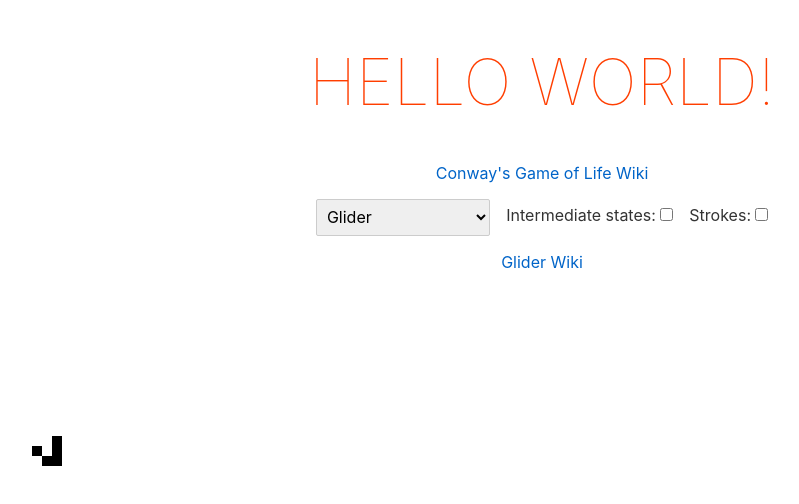
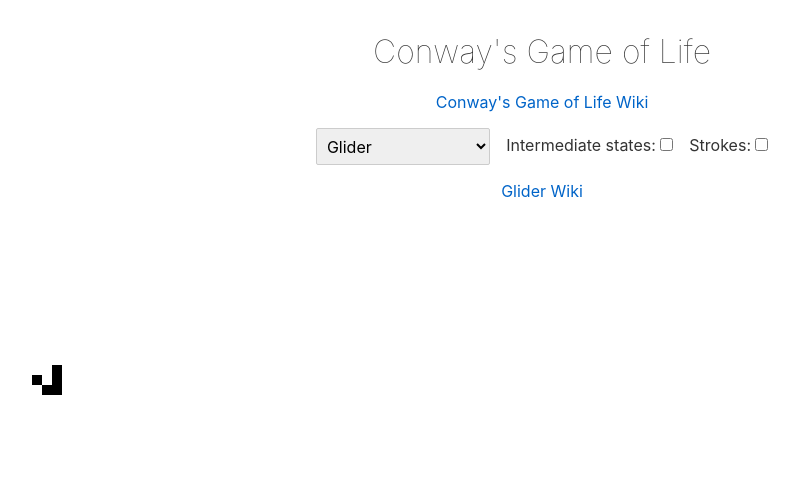
Before and after one commit to mebble/gameoflife, a Svelte app: page / in a window 1280 px wide. Shown: the top 504 px of the page, without its empty margins (98-897 px from the left). Built offline with nearby package versions, Linux system fonts and the light colour scheme.

Commit message:
make proper header

```diff
--- a/public/index.html
+++ b/public/index.html
@@ -4,7 +4,7 @@
 	<meta charset='utf-8'>
 	<meta name='viewport' content='width=device-width,initial-scale=1'>
 
-	<title>Svelte app</title>
+	<title>Conway's Game of Life</title>
 
 	<link rel='icon' type='image/png' href='/favicon.png'>
 	<link rel='stylesheet' href='/global.css'>
--- a/src/App.svelte
+++ b/src/App.svelte
@@ -4,8 +4,6 @@
     import Cell from './Cell';
     import Generation from './Generation';
     import seeds from './seed';
-
-	export let name: string;
 
     let withIntermediates = false;
     let withStrokes = false;
@@ -39,7 +37,8 @@
 </script>
 
 <main>
-	<h1>Hello {name}!</h1>
+    <header>
+        <h1>Conway's Game of Life</h1>
         <a href="https://www.conwaylife.com/wiki/Conway's_Game_of_Life">Conway's Game of Life Wiki</a>
         <div id="parameters">
             <select name="seed" bind:value={selectedSeed}>
@@ -53,6 +52,7 @@
         {#if selectedSeed}
             <a href={selectedSeed.info}>{selectedSeed.name} Wiki</a>
         {/if}
+    </header>
     <div id="canvas-container"></div>
 </main>
 
@@ -64,14 +64,17 @@
 
 	main {
 		text-align: center;
+        padding: 0;
         margin: 0;
-        padding: 0;
+        margin-top: 2rem;
+	}
+
+    header {
+        padding-left: 0.5rem;
+        padding-right: 0.5rem;
     }
 
 	h1 {
-		color: #ff3e00;
-		text-transform: uppercase;
-		font-size: 4em;
 		font-weight: 100;
 	}
 
@@ -79,7 +82,7 @@
         display: flex;
         justify-content: center;
         align-items: center;
-        margin: 1rem .5rem;
+        margin: 1rem 0;
     }
     #parameters > * {
         height: max-content;
--- a/src/main.ts
+++ b/src/main.ts
@@ -2,9 +2,6 @@ import App from './App.svelte';
 
 const app = new App({
 	target: document.body,
-	props: {
-		name: 'world'
-	}
 });
 
 export default app;
```
Lines whose indentation alone changed are shown as unchanged.
